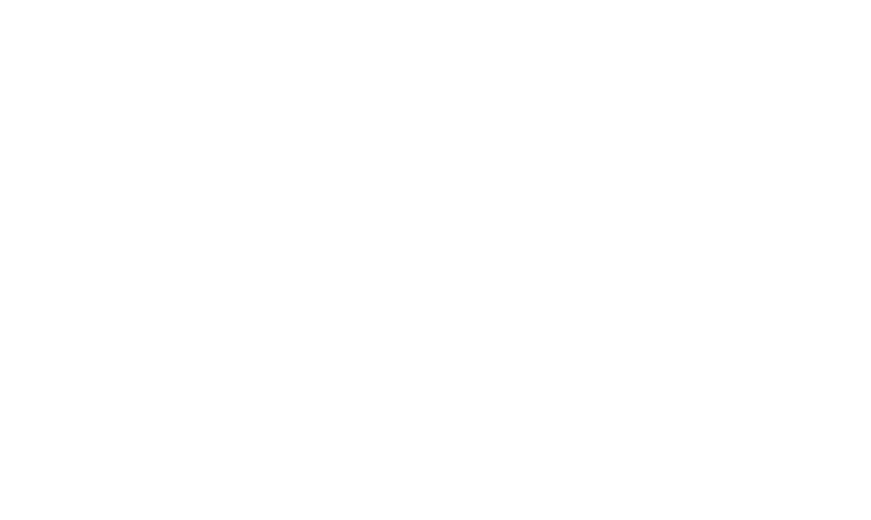
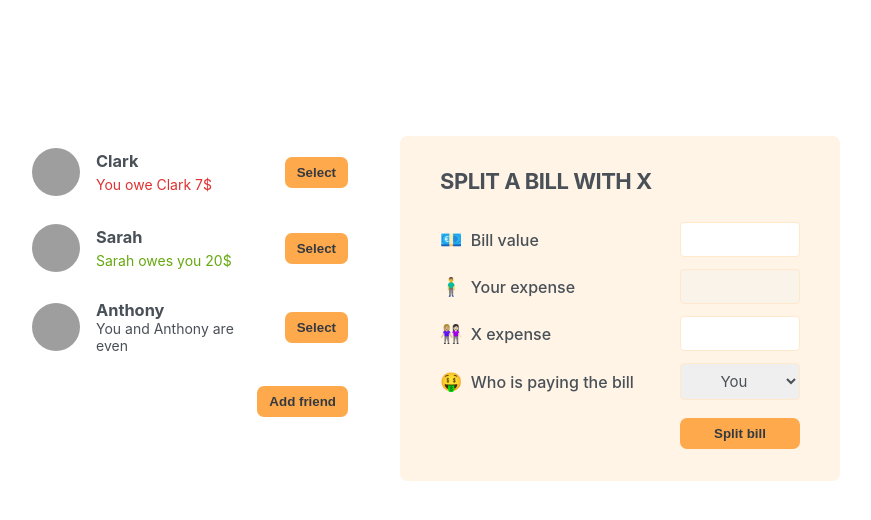
Before and after one commit to jamiuabdulkareem/eat-n-split, a React (Create React App) app: page / in a window 1280 px wide. Shown: the top 520 px of the page, without its empty margins (210-1081 px from the left). Built offline with nearby package versions, Linux system fonts and the light colour scheme; grey boxes are pictures that could not be loaded.

Commit message:
Update App.js

```diff
--- a/src/App.js
+++ b/src/App.js
@@ -1,3 +1,5 @@
+import { useState } from "react";
+
 const initialFriends = [
   {
     id: 118836,
@@ -19,6 +21,110 @@
   },
 ];
 
+function Button({ children, onClick }) {
+  return (
+    <button className="button" onClick={onClick}>
+      {children}
+    </button>
+  );
+}
+
 export default function App() {
-  return <div className="app"></div>;
+  const [showAddFriend, setShowAddFriend] = useState(false);
+
+  function handleShowAddFriend() {
+    setShowAddFriend((show) => !show);
+  }
+
+  return (
+    <div className="app">
+      <div className="sidebar">
+        <FriendsList />
+        {showAddFriend && <FormAddFriend />}
+
+        {/* Add friend button */}
+        <Button onClick={handleShowAddFriend}>
+          {showAddFriend ? "close" : "Add friend"}
+        </Button>
+      </div>
+
+      <FormSplitBill />
+    </div>
+  );
 }
+
+function FriendsList() {
+  const friends = initialFriends;
+
+  return (
+    <ul>
+      {friends.map((friend) => (
+        <Friend friend={friend} key={friend.id} />
+      ))}
+    </ul>
+  );
+}
+
+function Friend({ friend }) {
+  return (
+    <li>
+      <img src={friend.image} alt={friend.name} />
+      <h3>{friend.name}</h3>
+
+      {friend.balance > 0 && (
+        <p className="green">
+          {friend.name} owes you {Math.abs(friend.balance)}$
+        </p>
+      )}
+
+      {friend.balance === 0 && <p>You and {friend.name} are even</p>}
+
+      {friend.balance < 0 && (
+        <p className="red">
+          You owe {friend.name} {Math.abs(friend.balance)}$
+        </p>
+      )}
+
+      <Button>Select</Button>
+    </li>
+  );
+}
+
+function FormAddFriend() {
+  return (
+    <form className="form-add-friend">
+      <label>👩🏼‍🤝‍👩🏻 Friend name</label>
+      <input type="text" />
+
+      <label>🖼 Image URL</label>
+      <input type="text" />
+
+      <Button>Add</Button>
+    </form>
+  );
+}
+
+function FormSplitBill() {
+  return (
+    <form className="form-split-bill">
+      <h2>Split a bill with X</h2>
+
+      <label>💶 Bill value</label>
+      <input type="text" />
+
+      <label>🧍‍♂️ Your expense</label>
+      <input type="text" disabled />
+
+      <label>👩🏼‍🤝‍👩🏻 X expense</label>
+      <input type="text" />
+
+      <label>🤑 Who is paying the bill</label>
+      <select>
+        <option value="user">You</option>
+        <option value="friend">X</option>
+      </select>
+
+      <Button>Split bill</Button>
+    </form>
+  );
+}
```
